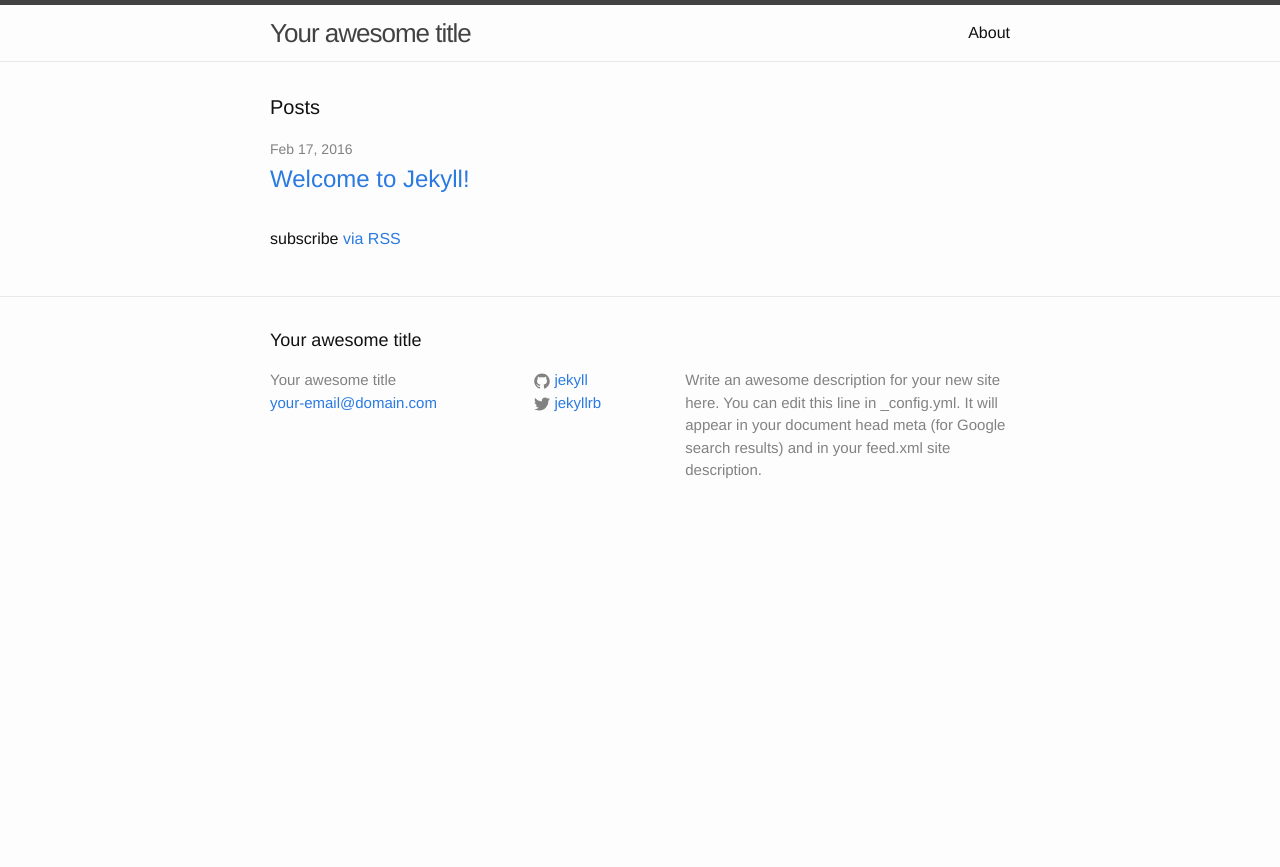
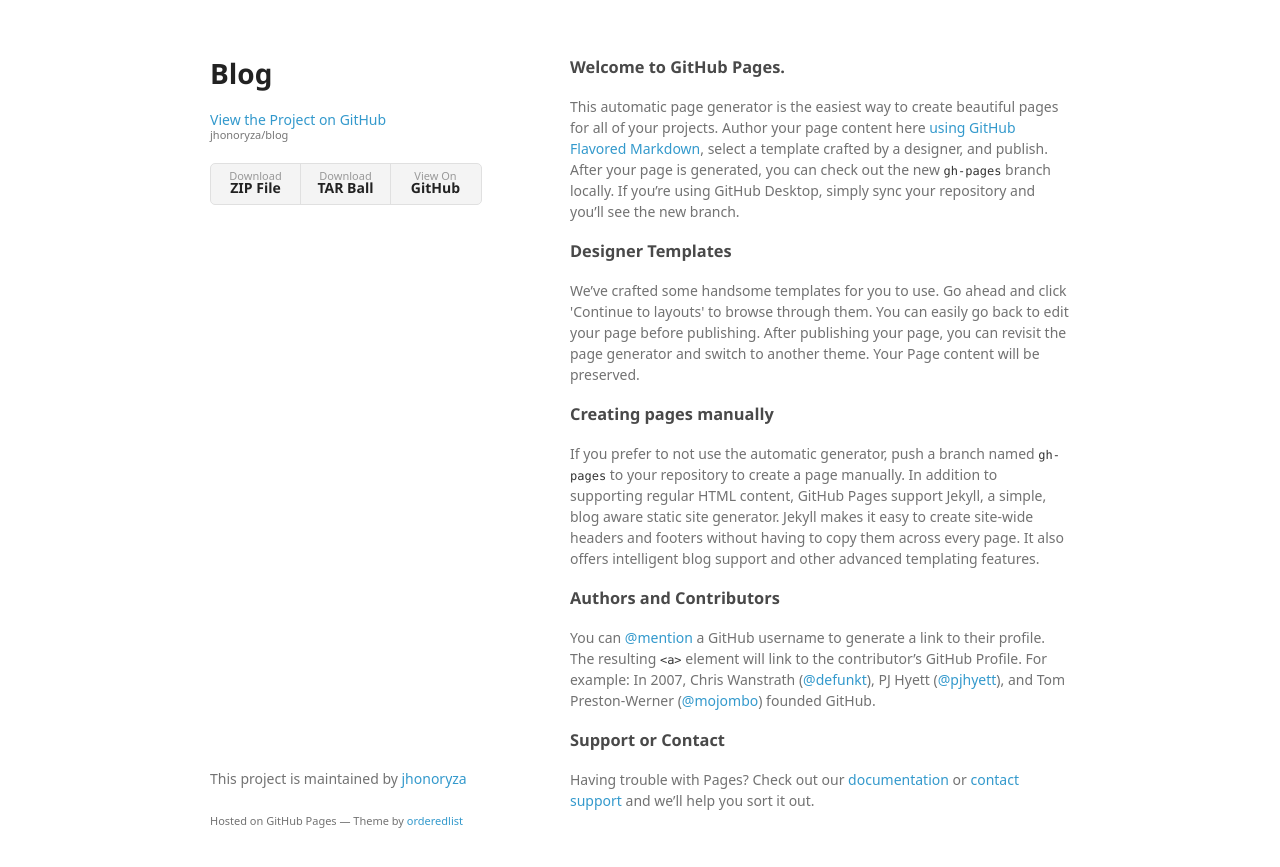
Before and after one commit to jhonoryza/blog, a Jekyll site: the page index.html, which Jekyll copies as it is, in a window 1280 px wide. Shown: the top 867 px of the page. Built offline with Jekyll 4.4.1, drawn with Linux system fonts in a browser that asks for light colours; some web fonts are replaced.

Commit message:
Create gh-pages branch via GitHub

```diff
--- a/index.html
+++ b/index.html
@@ -1,23 +1,64 @@
----
-layout: default
----
+<!doctype html>
+<html>
+  <head>
+    <meta charset="utf-8">
+    <meta http-equiv="X-UA-Compatible" content="chrome=1">
+    <title>Blog by jhonoryza</title>
 
-<div class="home">
+    <link rel="stylesheet" href="stylesheets/styles.css">
+    <link rel="stylesheet" href="stylesheets/github-light.css">
+    <meta name="viewport" content="width=device-width">
+    <!--[if lt IE 9]>
+    <script src="//html5shiv.googlecode.com/svn/trunk/html5.js"></script>
+    <![endif]-->
+  </head>
+  <body>
+    <div class="wrapper">
+      <header>
+        <h1>Blog</h1>
+        <p></p>
 
-  <h1 class="page-heading">Posts</h1>
+        <p class="view"><a href="https://github.com/jhonoryza/blog">View the Project on GitHub <small>jhonoryza/blog</small></a></p>
 
-  <ul class="post-list">
-    {% for post in site.posts %}
-      <li>
-        <span class="post-meta">{{ post.date | date: "%b %-d, %Y" }}</span>
 
-        <h2>
-          <a class="post-link" href="{{ post.url | prepend: site.baseurl }}">{{ post.title }}</a>
-        </h2>
-      </li>
-    {% endfor %}
-  </ul>
+        <ul>
+          <li><a href="https://github.com/jhonoryza/blog/zipball/master">Download <strong>ZIP File</strong></a></li>
+          <li><a href="https://github.com/jhonoryza/blog/tarball/master">Download <strong>TAR Ball</strong></a></li>
+          <li><a href="https://github.com/jhonoryza/blog">View On <strong>GitHub</strong></a></li>
+        </ul>
+      </header>
+      <section>
+        <h3>
+<a id="welcome-to-github-pages" class="anchor" href="#welcome-to-github-pages" aria-hidden="true"><span aria-hidden="true" class="octicon octicon-link"></span></a>Welcome to GitHub Pages.</h3>
 
-  <p class="rss-subscribe">subscribe <a href="{{ "/feed.xml" | prepend: site.baseurl }}">via RSS</a></p>
+<p>This automatic page generator is the easiest way to create beautiful pages for all of your projects. Author your page content here <a href="https://guides.github.com/features/mastering-markdown/">using GitHub Flavored Markdown</a>, select a template crafted by a designer, and publish. After your page is generated, you can check out the new <code>gh-pages</code> branch locally. If you’re using GitHub Desktop, simply sync your repository and you’ll see the new branch.</p>
 
-</div>
+<h3>
+<a id="designer-templates" class="anchor" href="#designer-templates" aria-hidden="true"><span aria-hidden="true" class="octicon octicon-link"></span></a>Designer Templates</h3>
+
+<p>We’ve crafted some handsome templates for you to use. Go ahead and click 'Continue to layouts' to browse through them. You can easily go back to edit your page before publishing. After publishing your page, you can revisit the page generator and switch to another theme. Your Page content will be preserved.</p>
+
+<h3>
+<a id="creating-pages-manually" class="anchor" href="#creating-pages-manually" aria-hidden="true"><span aria-hidden="true" class="octicon octicon-link"></span></a>Creating pages manually</h3>
+
+<p>If you prefer to not use the automatic generator, push a branch named <code>gh-pages</code> to your repository to create a page manually. In addition to supporting regular HTML content, GitHub Pages support Jekyll, a simple, blog aware static site generator. Jekyll makes it easy to create site-wide headers and footers without having to copy them across every page. It also offers intelligent blog support and other advanced templating features.</p>
+
+<h3>
+<a id="authors-and-contributors" class="anchor" href="#authors-and-contributors" aria-hidden="true"><span aria-hidden="true" class="octicon octicon-link"></span></a>Authors and Contributors</h3>
+
+<p>You can <a href="https://help.github.com/articles/basic-writing-and-formatting-syntax/#mentioning-users-and-teams" class="user-mention">@mention</a> a GitHub username to generate a link to their profile. The resulting <code>&lt;a&gt;</code> element will link to the contributor’s GitHub Profile. For example: In 2007, Chris Wanstrath (<a href="https://github.com/defunkt" class="user-mention">@defunkt</a>), PJ Hyett (<a href="https://github.com/pjhyett" class="user-mention">@pjhyett</a>), and Tom Preston-Werner (<a href="https://github.com/mojombo" class="user-mention">@mojombo</a>) founded GitHub.</p>
+
+<h3>
+<a id="support-or-contact" class="anchor" href="#support-or-contact" aria-hidden="true"><span aria-hidden="true" class="octicon octicon-link"></span></a>Support or Contact</h3>
+
+<p>Having trouble with Pages? Check out our <a href="https://help.github.com/pages">documentation</a> or <a href="https://github.com/contact">contact support</a> and we’ll help you sort it out.</p>
+      </section>
+      <footer>
+        <p>This project is maintained by <a href="https://github.com/jhonoryza">jhonoryza</a></p>
+        <p><small>Hosted on GitHub Pages &mdash; Theme by <a href="https://github.com/orderedlist">orderedlist</a></small></p>
+      </footer>
+    </div>
+    <script src="javascripts/scale.fix.js"></script>
+
+  </body>
+</html>
--- /dev/null
+++ b/javascripts/scale.fix.js
@@ -0,0 +1,17 @@
+var metas = document.getElementsByTagName('meta');
+var i;
+if (navigator.userAgent.match(/iPhone/i)) {
+  for (i=0; i<metas.length; i++) {
+    if (metas[i].name == "viewport") {
+      metas[i].content = "width=device-width, minimum-scale=1.0, maximum-scale=1.0";
+    }
+  }
+  document.addEventListener("gesturestart", gestureStart, false);
+}
+function gestureStart() {
+  for (i=0; i<metas.length; i++) {
+    if (metas[i].name == "viewport") {
+      metas[i].content = "width=device-width, minimum-scale=0.25, maximum-scale=1.6";
+    }
+  }
+}
--- /dev/null
+++ b/stylesheets/github-light.css
@@ -0,0 +1,115 @@
+/*
+   Copyright 2014 GitHub Inc.
+
+   Licensed under the Apache License, Version 2.0 (the "License");
+   you may not use this file except in compliance with the License.
+   You may obtain a copy of the License at
+
+       http://www.apache.org/licenses/LICENSE-2.0
+
+   Unless required by applicable law or agreed to in writing, software
+   distributed under the License is distributed on an "AS IS" BASIS,
+   WITHOUT WARRANTIES OR CONDITIONS OF ANY KIND, either express or implied.
+   See the License for the specific language governing permissions and
+   limitations under the License.
+
+*/
+
+.pl-c /* comment */ {
+  color: #969896;
+}
+
+.pl-c1      /* constant, markup.raw, meta.diff.header, meta.module-reference, meta.property-name, support, support.constant, support.variable, variable.other.constant */,
+.pl-s .pl-v /* string variable */ {
+  color: #0086b3;
+}
+
+.pl-e  /* entity */,
+.pl-en /* entity.name */ {
+  color: #795da3;
+}
+
+.pl-s .pl-s1 /* string source */,
+.pl-smi      /* storage.modifier.import, storage.modifier.package, storage.type.java, variable.other, variable.parameter.function */ {
+  color: #333;
+}
+
+.pl-ent /* entity.name.tag */ {
+  color: #63a35c;
+}
+
+.pl-k /* keyword, storage, storage.type */ {
+  color: #a71d5d;
+}
+
+.pl-pds              /* punctuation.definition.string, string.regexp.character-class */,
+.pl-s                /* string */,
+.pl-s .pl-pse .pl-s1 /* string punctuation.section.embedded source */,
+.pl-sr               /* string.regexp */,
+.pl-sr .pl-cce       /* string.regexp constant.character.escape */,
+.pl-sr .pl-sra       /* string.regexp string.regexp.arbitrary-repitition */,
+.pl-sr .pl-sre       /* string.regexp source.ruby.embedded */ {
+  color: #183691;
+}
+
+.pl-v /* variable */ {
+  color: #ed6a43;
+}
+
+.pl-id /* invalid.deprecated */ {
+  color: #b52a1d;
+}
+
+.pl-ii /* invalid.illegal */ {
+  background-color: #b52a1d;
+  color: #f8f8f8;
+}
+
+.pl-sr .pl-cce /* string.regexp constant.character.escape */ {
+  color: #63a35c;
+  font-weight: bold;
+}
+
+.pl-ml /* markup.list */ {
+  color: #693a17;
+}
+
+.pl-mh        /* markup.heading */,
+.pl-mh .pl-en /* markup.heading entity.name */,
+.pl-ms        /* meta.separator */ {
+  color: #1d3e81;
+  font-weight: bold;
+}
+
+.pl-mq /* markup.quote */ {
+  color: #008080;
+}
+
+.pl-mi /* markup.italic */ {
+  color: #333;
+  font-style: italic;
+}
+
+.pl-mb /* markup.bold */ {
+  color: #333;
+  font-weight: bold;
+}
+
+.pl-md /* markup.deleted, meta.diff.header.from-file */ {
+  background-color: #ffecec;
+  color: #bd2c00;
+}
+
+.pl-mi1 /* markup.inserted, meta.diff.header.to-file */ {
+  background-color: #eaffea;
+  color: #55a532;
+}
+
+.pl-mdr /* meta.diff.range */ {
+  color: #795da3;
+  font-weight: bold;
+}
+
+.pl-mo /* meta.output */ {
+  color: #1d3e81;
+}
--- /dev/null
+++ b/stylesheets/styles.css
@@ -0,0 +1,324 @@
+@font-face {
+  font-family: 'Noto Sans';
+  font-weight: 400;
+  font-style: normal;
+  src: url('../fonts/Noto-Sans-regular/Noto-Sans-regular.eot');
+  src: url('../fonts/Noto-Sans-regular/Noto-Sans-regular.eot?#iefix') format('embedded-opentype'),
+       local('Noto Sans'),
+       local('Noto-Sans-regular'),
+       url('../fonts/Noto-Sans-regular/Noto-Sans-regular.woff2') format('woff2'),
+       url('../fonts/Noto-Sans-regular/Noto-Sans-regular.woff') format('woff'),
+       url('../fonts/Noto-Sans-regular/Noto-Sans-regular.ttf') format('truetype'),
+       url('../fonts/Noto-Sans-regular/Noto-Sans-regular.svg#NotoSans') format('svg');
+}
+
+@font-face {
+  font-family: 'Noto Sans';
+  font-weight: 700;
+  font-style: normal;
+  src: url('../fonts/Noto-Sans-700/Noto-Sans-700.eot');
+  src: url('../fonts/Noto-Sans-700/Noto-Sans-700.eot?#iefix') format('embedded-opentype'),
+       local('Noto Sans Bold'),
+       local('Noto-Sans-700'),
+       url('../fonts/Noto-Sans-700/Noto-Sans-700.woff2') format('woff2'),
+       url('../fonts/Noto-Sans-700/Noto-Sans-700.woff') format('woff'),
+       url('../fonts/Noto-Sans-700/Noto-Sans-700.ttf') format('truetype'),
+       url('../fonts/Noto-Sans-700/Noto-Sans-700.svg#NotoSans') format('svg');
+}
+
+@font-face {
+  font-family: 'Noto Sans';
+  font-weight: 400;
+  font-style: italic;
+  src: url('../fonts/Noto-Sans-italic/Noto-Sans-italic.eot');
+  src: url('../fonts/Noto-Sans-italic/Noto-Sans-italic.eot?#iefix') format('embedded-opentype'),
+       local('Noto Sans Italic'),
+       local('Noto-Sans-italic'),
+       url('../fonts/Noto-Sans-italic/Noto-Sans-italic.woff2') format('woff2'),
+       url('../fonts/Noto-Sans-italic/Noto-Sans-italic.woff') format('woff'),
+       url('../fonts/Noto-Sans-italic/Noto-Sans-italic.ttf') format('truetype'),
+       url('../fonts/Noto-Sans-italic/Noto-Sans-italic.svg#NotoSans') format('svg');
+}
+
+@font-face {
+  font-family: 'Noto Sans';
+  font-weight: 700;
+  font-style: italic;
+  src: url('../fonts/Noto-Sans-700italic/Noto-Sans-700italic.eot');
+  src: url('../fonts/Noto-Sans-700italic/Noto-Sans-700italic.eot?#iefix') format('embedded-opentype'),
+       local('Noto Sans Bold Italic'),
+       local('Noto-Sans-700italic'),
+       url('../fonts/Noto-Sans-700italic/Noto-Sans-700italic.woff2') format('woff2'),
+       url('../fonts/Noto-Sans-700italic/Noto-Sans-700italic.woff') format('woff'),
+       url('../fonts/Noto-Sans-700italic/Noto-Sans-700italic.ttf') format('truetype'),
+       url('../fonts/Noto-Sans-700italic/Noto-Sans-700italic.svg#NotoSans') format('svg');
+}
+
+body {
+  background-color: #fff;
+  padding:50px;
+  font: 14px/1.5 "Noto Sans", "Helvetica Neue", Helvetica, Arial, sans-serif;
+  color:#727272;
+  font-weight:400;
+}
+
+h1, h2, h3, h4, h5, h6 {
+  color:#222;
+  margin:0 0 20px;
+}
+
+p, ul, ol, table, pre, dl {
+  margin:0 0 20px;
+}
+
+h1, h2, h3 {
+  line-height:1.1;
+}
+
+h1 {
+  font-size:28px;
+}
+
+h2 {
+  color:#393939;
+}
+
+h3, h4, h5, h6 {
+  color:#494949;
+}
+
+a {
+  color:#39c;
+  text-decoration:none;
+}
+
+a:hover {
+  color:#069;
+}
+
+a small {
+  font-size:11px;
+  color:#777;
+  margin-top:-0.3em;
+  display:block;
+}
+
+a:hover small {
+  color:#777;
+}
+
+.wrapper {
+  width:860px;
+  margin:0 auto;
+}
+
+blockquote {
+  border-left:1px solid #e5e5e5;
+  margin:0;
+  padding:0 0 0 20px;
+  font-style:italic;
+}
+
+code, pre {
+  font-family:Monaco, Bitstream Vera Sans Mono, Lucida Console, Terminal, Consolas, Liberation Mono, DejaVu Sans Mono, Courier New, monospace;
+  color:#333;
+  font-size:12px;
+}
+
+pre {
+  padding:8px 15px;
+  background: #f8f8f8;
+  border-radius:5px;
+  border:1px solid #e5e5e5;
+  overflow-x: auto;
+}
+
+table {
+  width:100%;
+  border-collapse:collapse;
+}
+
+th, td {
+  text-align:left;
+  padding:5px 10px;
+  border-bottom:1px solid #e5e5e5;
+}
+
+dt {
+  color:#444;
+  font-weight:700;
+}
+
+th {
+  color:#444;
+}
+
+img {
+  max-width:100%;
+}
+
+header {
+  width:270px;
+  float:left;
+  position:fixed;
+  -webkit-font-smoothing:subpixel-antialiased;
+}
+
+header ul {
+  list-style:none;
+  height:40px;
+  padding:0;
+  background: #f4f4f4;
+  border-radius:5px;
+  border:1px solid #e0e0e0;
+  width:270px;
+}
+
+header li {
+  width:89px;
+  float:left;
+  border-right:1px solid #e0e0e0;
+  height:40px;
+}
+
+header li:first-child a {
+  border-radius:5px 0 0 5px;
+}
+
+header li:last-child a {
+  border-radius:0 5px 5px 0;
+}
+
+header ul a {
+  line-height:1;
+  font-size:11px;
+  color:#999;
+  display:block;
+  text-align:center;
+  padding-top:6px;
+  height:34px;
+}
+
+header ul a:hover {
+  color:#999;
+}
+
+header ul a:active {
+  background-color:#f0f0f0;
+}
+
+strong {
+  color:#222;
+  font-weight:700;
+}
+
+header ul li + li + li {
+  border-right:none;
+  width:89px;
+}
+
+header ul a strong {
+  font-size:14px;
+  display:block;
+  color:#222;
+}
+
+section {
+  width:500px;
+  float:right;
+  padding-bottom:50px;
+}
+
+small {
+  font-size:11px;
+}
+
+hr {
+  border:0;
+  background:#e5e5e5;
+  height:1px;
+  margin:0 0 20px;
+}
+
+footer {
+  width:270px;
+  float:left;
+  position:fixed;
+  bottom:50px;
+  -webkit-font-smoothing:subpixel-antialiased;
+}
+
+@media print, screen and (max-width: 960px) {
+
+  div.wrapper {
+    width:auto;
+    margin:0;
+  }
+
+  header, section, footer {
+    float:none;
+    position:static;
+    width:auto;
+  }
+
+  header {
+    padding-right:320px;
+  }
+
+  section {
+    border:1px solid #e5e5e5;
+    border-width:1px 0;
+    padding:20px 0;
+    margin:0 0 20px;
+  }
+
+  header a small {
+    display:inline;
+  }
+
+  header ul {
+    position:absolute;
+    right:50px;
+    top:52px;
+  }
+}
+
+@media print, screen and (max-width: 720px) {
+  body {
+    word-wrap:break-word;
+  }
+
+  header {
+    padding:0;
+  }
+
+  header ul, header p.view {
+    position:static;
+  }
+
+  pre, code {
+    word-wrap:normal;
+  }
+}
+
+@media print, screen and (max-width: 480px) {
+  body {
+    padding:15px;
+  }
+
+  header ul {
+    width:99%;
+  }
+
+  header li, header ul li + li + li {
+    width:33%;
+  }
+}
+
+@media print {
+  body {
+    padding:0.4in;
+    font-size:12pt;
+    color:#444;
+  }
+}
```
Also changed, not shown: params.json (added, +1 -0 lines).
